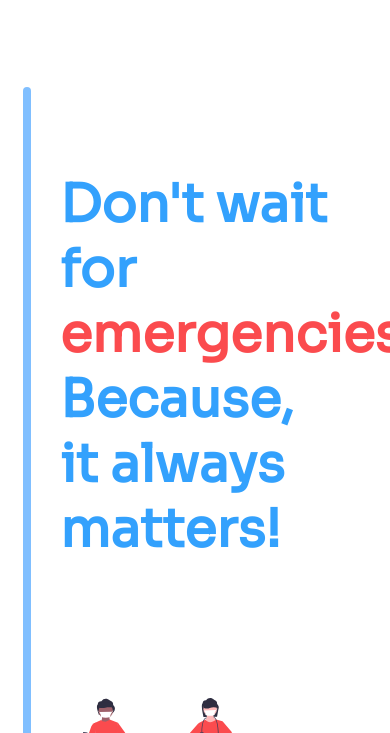
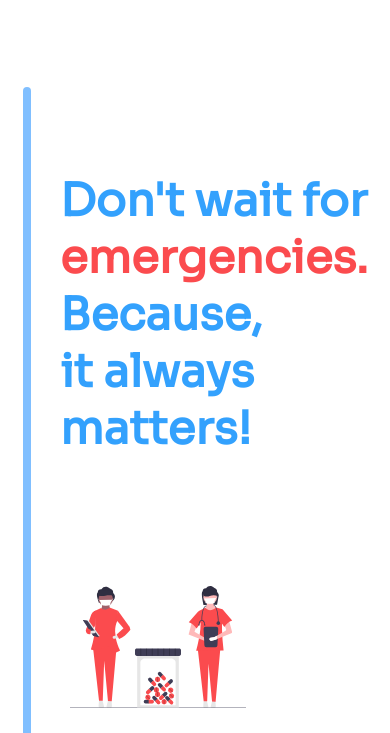
Before and after one commit to Elitsuv/Q-Flow, a plain HTML site: page index.html in a window 390 px wide. Shown: the part 111-844 px from the top of the page. Drawn offline with Linux system fonts and the light colour scheme.

Commit message:
Update style.css

```diff
--- a/style.css
+++ b/style.css
@@ -236,7 +236,7 @@
   margin-left: 60px;
   margin-top: -173%;
   color: #33A1FD;
-  font-size: 52px;
+  font-size: 45px;
 }
 
 
```
